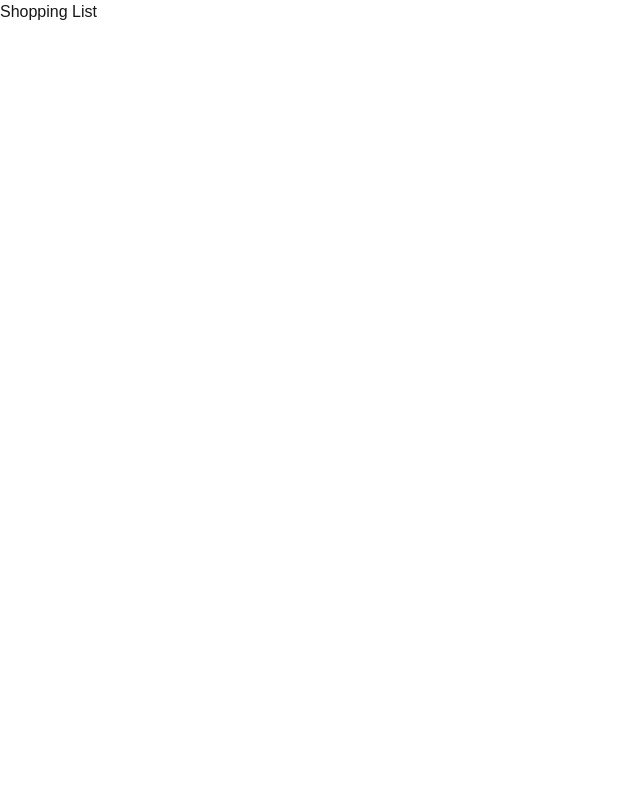
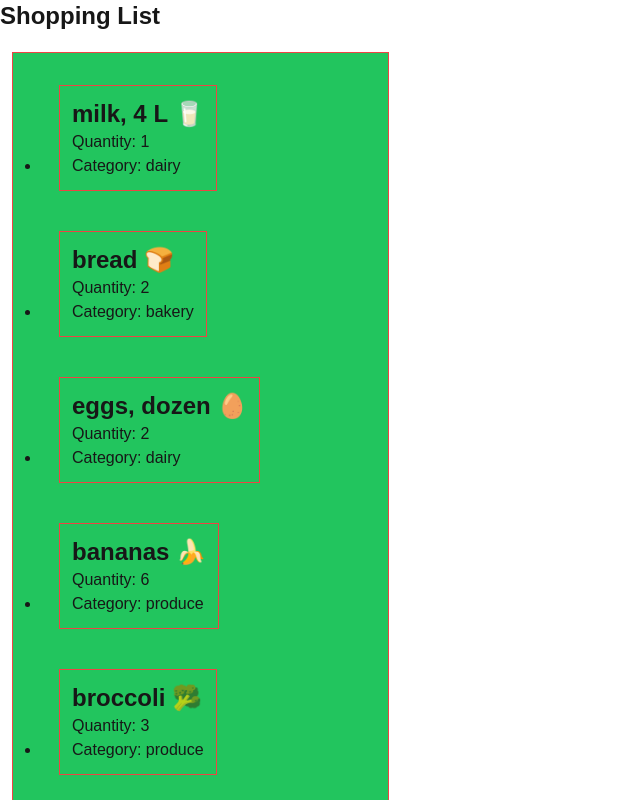
Before and after one commit to Taze-Priizer/cprg306-assignments, a Next.js app: page /week-3 in a window 1280 px wide. Shown: the top 800 px of the page, without its empty margins (0-640 px from the left). Built offline with nearby package versions, Linux system fonts and the light colour scheme.

Commit message:
Created and showed all item lists in main page using list

```diff
--- a/app/page.js
+++ b/app/page.js
@@ -8,8 +8,8 @@ export default function Home() {
       <p>Hello World</p>
 
       <ul>
-        <Link href="./week-2/" className="underline text-cyan-600 hover:text-cyan-300">Week 2 Assignment</Link>
-        <Link href="./week-3/" className="underline text-fuchsia-600 hover:text-fuchsia-300">Week 3 Assignment</Link>
+        <li><Link href="./week-2/" className="underline text-cyan-600 hover:text-cyan-300">Week 2 Assignment</Link></li>
+        <li><Link href="./week-3/" className="underline text-fuchsia-600 hover:text-fuchsia-300">Week 3 Assignment</Link></li>
       </ul>
     </main>
   );
--- a/app/week-3/item-list.js
+++ b/app/week-3/item-list.js
@@ -1,7 +1,7 @@
 import Item from "./item";
 
 
-export default function ItemList() {
+export default function ItemList(props) {
 
     const item1 = {
         name: "milk, 4 L 🥛",
@@ -76,8 +76,19 @@ export default function ItemList() {
       };
 
     return(
-        <div>
-            <Item item={item1} />
+        <div className="inline-block bg-green-500 border border-red-500 my-5 p-3 mx-3">
+            <li><Item item={item1}/></li>
+            <li><Item item={item2}/></li>
+            <li><Item item={item3}/></li>
+            <li><Item item={item4}/></li>
+            <li><Item item={item5}/></li>
+            <li><Item item={item6}/></li>
+            <li><Item item={item7}/></li>
+            <li><Item item={item8}/></li>
+            <li><Item item={item9}/></li>
+            <li><Item item={item10}/></li>
+            <li><Item item={item11}/></li>
+            <li><Item item={item12}/></li>
         </div>
     );
 }
--- a/app/week-3/item.js
+++ b/app/week-3/item.js
@@ -2,15 +2,11 @@
 
 export default function Item({item}) {
 
-    let {
-        itemName:name,
-        itemQuantity:quantity,
-        itemCategory:category
-    } = item;
+    let {name, quantity, category} = item;
 
     return (
-        <div>
-            <h3>{name}</h3>
+        <div className="inline-block bg-green-500 border border-red-500 my-5 p-3 mx-3">
+            <h3 className="text-2xl font-bold">{name}</h3>
             <p>Quantity: {quantity}</p>
             <p>Category: {category}</p>
         </div>
--- a/app/week-3/page.js
+++ b/app/week-3/page.js
@@ -1,10 +1,13 @@
+import ItemList from "./item-list";
 
 
 export default function Page() {
 
+
     return(
         <main>
-            <h1>Shopping List</h1>
+            <h1 className="text-2xl font-semibold">Shopping List</h1>
+            <ItemList />
         </main>
     )
 }
```
